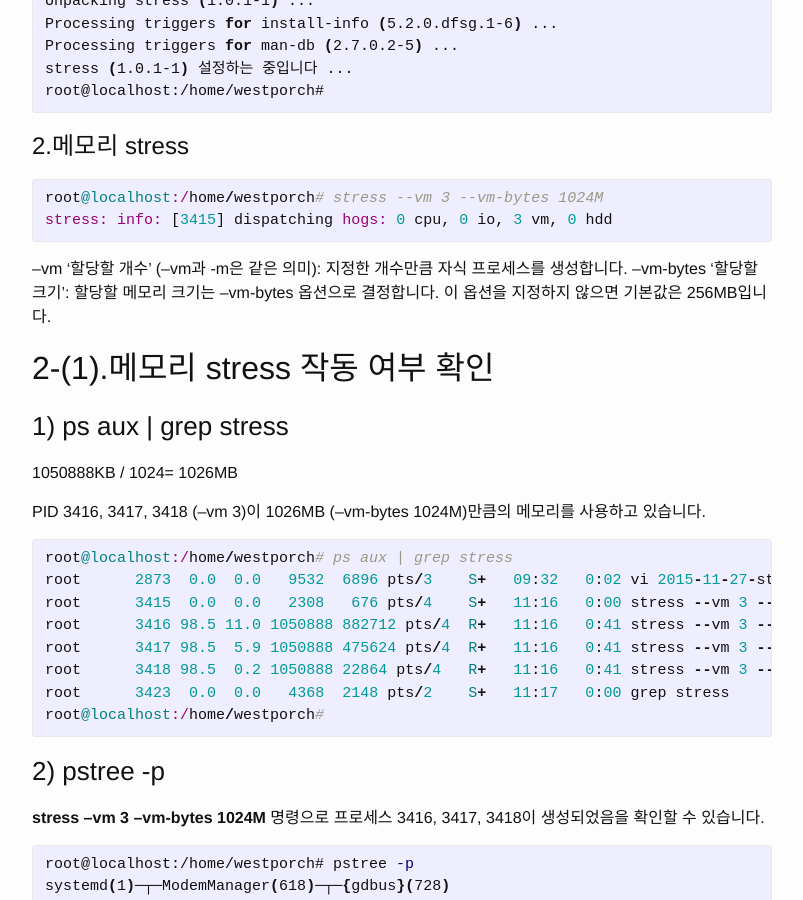
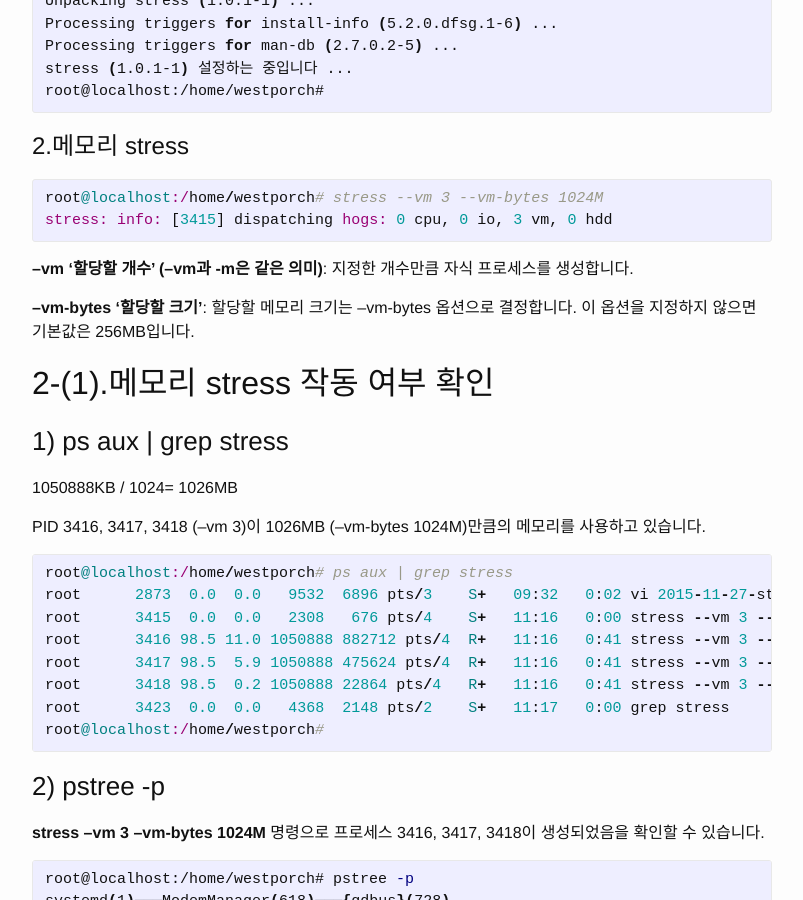
Before and after one commit to debianusers/debianusers.github.io, a Jekyll site: the page built from _posts/2015-11-27-stress-command.markdown, in a window 1280 px wide and 900 px high, scrolled down 923 px. Shown: the whole window, without its empty margins (238-1041 px from the left). Built offline with Jekyll 4.4.1, drawn with Linux system fonts in a browser that asks for light colours; comment, search, counter and statistics services are not loaded.

Commit message:
띄어쓰기 수정

```diff
--- a/_posts/2015-11-27-stress-command.markdown
+++ b/_posts/2015-11-27-stress-command.markdown
@@ -38,8 +38,9 @@
 
 {% endhighlight %}
 
---vm '할당할 개수' (--vm과 -m은 같은 의미): 지정한 개수만큼 자식 프로세스를 생성합니다.
---vm-bytes '할당할 크기': 할당할 메모리 크기는 --vm-bytes 옵션으로 결정합니다. 이 옵션을 지정하지 않으면 기본값은 256MB입니다.
+**--vm '할당할 개수' (--vm과 -m은 같은 의미)**: 지정한 개수만큼 자식 프로세스를 생성합니다.
+
+**--vm-bytes '할당할 크기'**: 할당할 메모리 크기는 --vm-bytes 옵션으로 결정합니다. 이 옵션을 지정하지 않으면 기본값은 256MB입니다.
 
 
 
```
